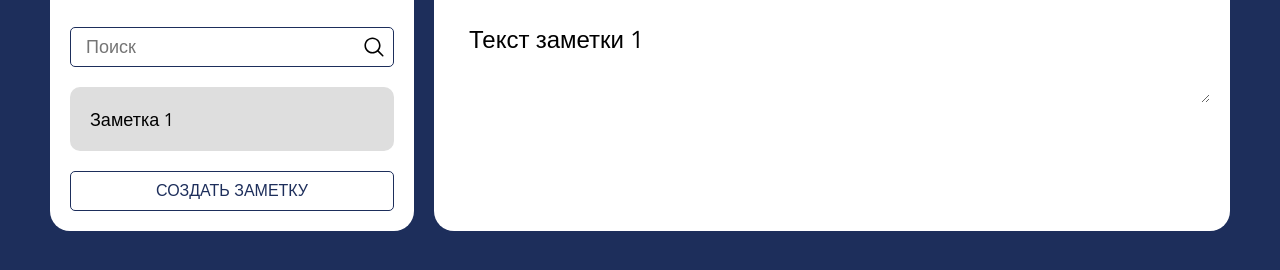
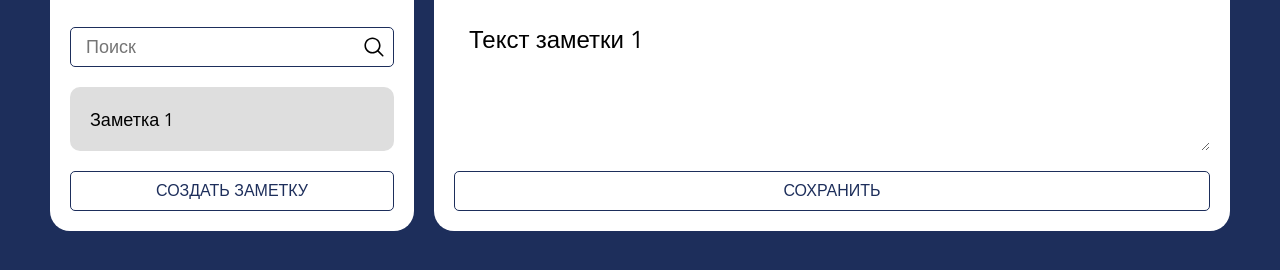
Before and after one commit to VAnastasia/app, a React app: page / in a window 1280 px wide. Shown: the part 174-444 px from the top of the page. Built offline with nearby package versions, Linux system fonts and the light colour scheme.

Commit message:
note-details

```diff
--- a/src/components/note-details/note-details.css
+++ b/src/components/note-details/note-details.css
@@ -1,6 +1,7 @@
 .note-details {
   display: flex;
   flex-direction: column;
+  height: 100%;
 }
 
 .note-details input {
@@ -18,4 +19,5 @@
   font-family: "Open Sans", sans-serif;
   font-weight: 400;
   resize: vertical;
+  flex-grow: 1;
 }
--- a/src/components/note-details/note-details.js
+++ b/src/components/note-details/note-details.js
@@ -1,5 +1,6 @@
 import React, { Component } from "react";
 import "./note-details.css";
+import Button from "../button";
 
 export default class NoteDetails extends Component {
   state = {
@@ -26,24 +27,25 @@ export default class NoteDetails extends Component {
       text
       //onTextChange,
       //onTitleChange
-    } = this.props.activeNoteDetails;
+    } = this.props.activeNoteDetails();
 
-    const onTitleChange = this.props.onTitleChange;
+    //const onTitleChange = this.props.onTitleChange;
 
-    console.log(this.state);
+    console.log(this.props.activeNoteDetails());
 
     return (
-      <div className="note-details">
+      <form className="note-details" method="post">
         <input
           type="text"
-          onChange={onTitleChange}
+          onChange={this.onTitleChange}
           value={this.state.title}
         ></input>
         <textarea
           onChange={this.onTextChange}
           value={this.state.text}
         ></textarea>
-      </div>
+        <Button type="submit" title="Сохранить" />
+      </form>
     );
   }
 }
```
